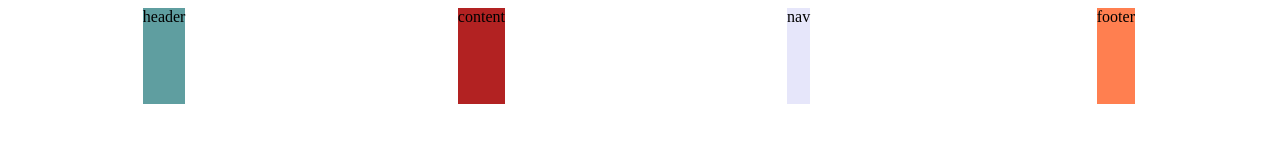
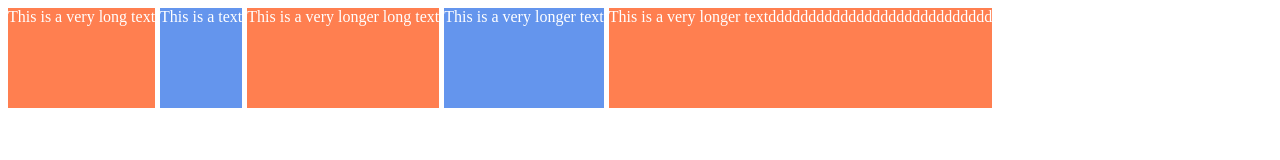
Before and after one commit to thxforall/css-layout, a plain HTML site: page index.html in a window 1280 px wide. Drawn offline with Linux system fonts and the light colour scheme.

Commit message:
challenge

```diff
--- /dev/null
+++ b/challenge/chritmas/style.css
@@ -0,0 +1,8 @@
+:root {
+  --darker-green: #165b33;
+  --green: #146b3a;
+  --yellow: #f8b229;
+  --red: #ea4630;
+  --rednose: #bb2528;
+  --night-sky: #235e6f;
+}
--- a/index.html
+++ b/index.html
@@ -6,13 +6,17 @@
     <meta name="viewport" content="width=device-width, initial-scale=1.0" />
     <link rel="stylesheet" href="style.css" />
     <title>Document</title>
+    <!-- .item*50>{$} -->
   </head>
   <body>
     <div class="grid">
-      <div class="header">header</div>
-      <div class="content">content</div>
-      <div class="nav">nav</div>
-      <div class="footer">footer</div>
+      <div class="item">This is a very long text</div>
+      <div class="item">This is a text</div>
+      <div class="item">This is a very longer long text</div>
+      <div class="item">This is a very longer text</div>
+      <div class="item">
+        This is a very longer textdddddddddddddddddddddddddddd
+      </div>
     </div>
   </body>
 </html>
--- a/style.css
+++ b/style.css
@@ -1,24 +1,16 @@
 .grid {
+  color: white;
   display: grid;
   gap: 5px;
-  height: 50vh;
-  grid-template-columns: repeat(4, 1fr);
-  grid-template-rows: repeat(4, 1fr);
-  place-items: stretch center;
+  grid-template-columns: repeat(auto-fit, minmax(20px, max-content));
+  grid-auto-rows: 100px;
+  margin-bottom: 50px;
 }
 
-.header {
-  background-color: cadetblue;
+.item:nth-child(odd) {
+  background-color: coral;
 }
 
-.content {
-  background-color: firebrick;
+.item:nth-child(even) {
+  background-color: cornflowerblue;
 }
-
-.nav {
-  background-color: lavender;
-}
-
-.footer {
-  background-color: coral;
-}
```
Also changed, not shown: challenge/chritmas/index.html (added, +24 -0 lines), challenge/chritmas/images/1.jpg (added), challenge/chritmas/images/2.jpg (added), challenge/chritmas/images/3.jpg (added), challenge/chritmas/images/4.jpg (added), challenge/chritmas/images/5.jpg (added), challenge/chritmas/images/6.jpg (added).
